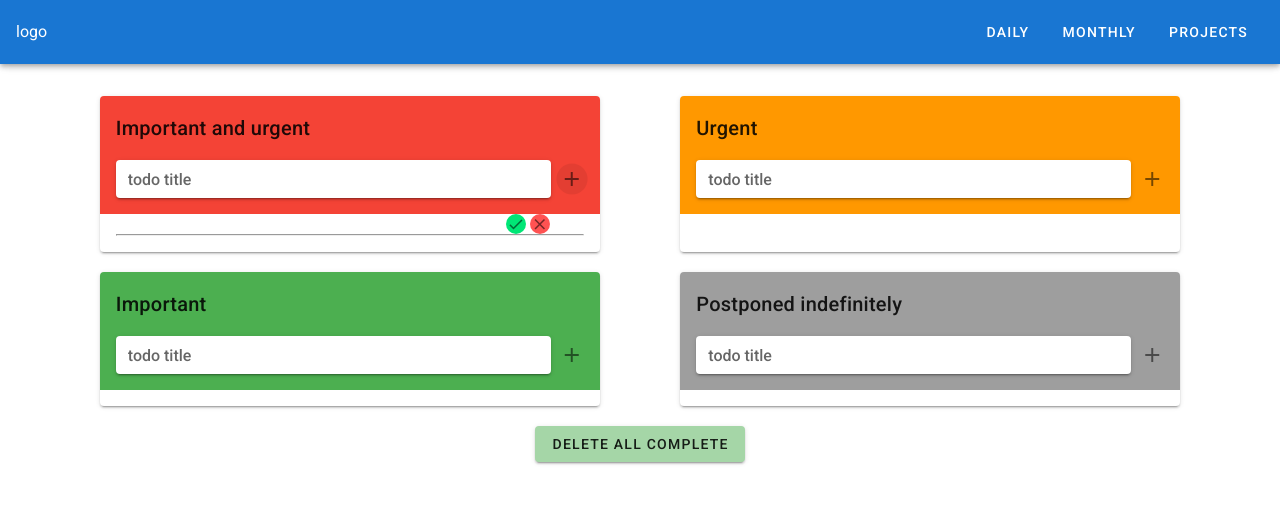
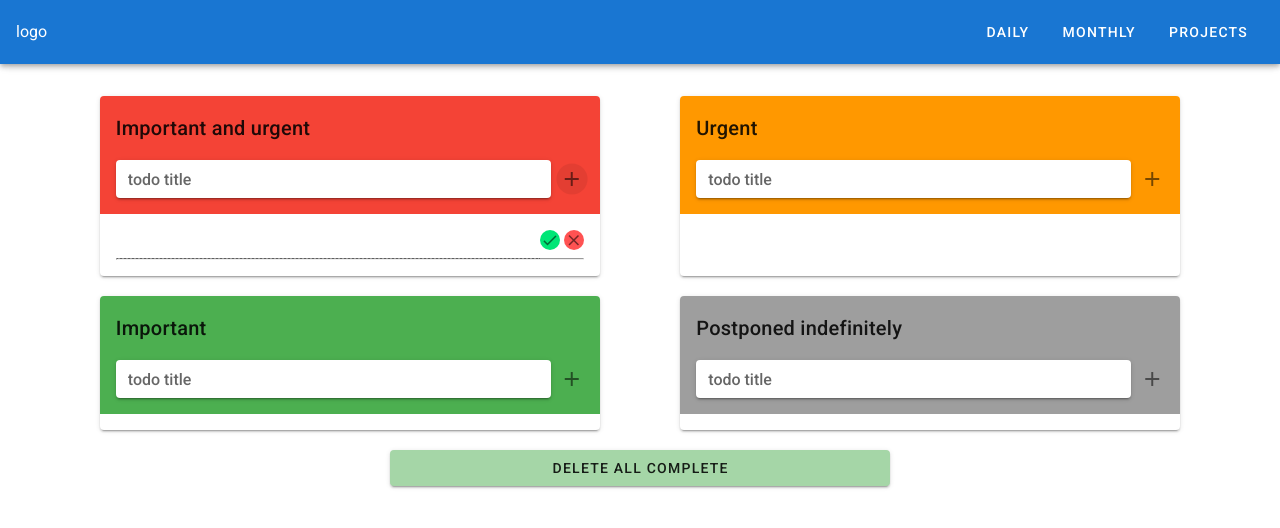
Before and after one commit to tsepo4kin/tsp-to-do-vk, a Vue app: page / in a window 1280 px wide. Both pictures are taken after a click on the button 571 px from the left and 179 px from the top of the page. Shown: the top 528 px of the page. Built offline with nearby package versions, Linux system fonts and the light colour scheme.

Commit message:
add save on localstorage

```diff
--- a/src/App.vue
+++ b/src/App.vue
@@ -11,7 +11,8 @@
           :color="todoList.color"
         />
         <v-btn
-          class="mt-5 mx-auto green lighten-3"
+          class="px-16 mt-5 mx-auto green lighten-3"
+          width="500"
           @click="deleteAllCompleteTasks"
           >delete all complete</v-btn
         >
@@ -21,7 +22,7 @@
 </template>
 
 <script>
-// прикрутить локал сторедж
+// допилить редактирование
 // deleteAllCompleteTasks допилить
 import AppHeader from "./components/AppHeader";
 import TodosList from "./components/TodosList.vue";
--- a/src/components/TodoItem.vue
+++ b/src/components/TodoItem.vue
@@ -1,14 +1,18 @@
 <template>
   <div
-    class="d-flex flex-wrap"
+    class="d-flex flex-wrap mt-2"
     :class="{ green: todo.complete, 'lighten-3': todo.complete }"
+    @dblclick="disabledField = false"
   >
-    <span
-      style="width: 390px"
+    <v-text-field
+      hide-details="true"
+      style="width: 420px; font-size: 18px; font-weight: bold; padding: 0"
       :class="{ 'text-decoration-line-through': todo.complete }"
-      class="title"
-      >{{ todo.title }}</span
+      :value="todo.title"
+      :disabled="disabledField"
+      @blur="editTodo"
     >
+    </v-text-field>
 
     <v-btn
       icon
@@ -37,6 +41,10 @@ export default {
       require: true,
     },
   },
+  data: () => ({
+    disabledField: true,
+    newTodoTitle: null,
+  }),
   methods: {
     deleteTask() {
       this.$emit("deleteTask", this.todo.title);
@@ -44,6 +52,10 @@ export default {
     toggleComplete() {
       this.$emit("toggleComplete", this.todo.title);
     },
+    editTodo() {
+      // this.$emit('editTodo', this.newTodoTitle)
+      console.log(1);
+    },
   },
 };
 </script>
--- a/src/components/TodosList.vue
+++ b/src/components/TodosList.vue
@@ -47,13 +47,21 @@ export default {
     todoTitle: null,
     todos: [],
   }),
+  created() {
+    JSON.parse(localStorage.getItem(this.listName))
+      ? (this.todos = JSON.parse(localStorage.getItem(this.listName)))
+      : (this.todos = []);
+  },
   methods: {
     addTodo() {
+      console.log(this.todos);
       this.todos.push({ title: this.todoTitle, complete: false });
       this.todoTitle = null;
+      localStorage.setItem(this.listName, JSON.stringify(this.todos));
     },
     deleteFromTodos(title) {
       this.todos = this.todos.filter((e) => e.title != title);
+      localStorage.setItem(this.listName, JSON.stringify(this.todos));
     },
     toggleComplete(title) {
       this.todos = this.todos.map((e) => {
@@ -62,6 +70,7 @@ export default {
         }
         return e;
       });
+      localStorage.setItem(this.listName, JSON.stringify(this.todos));
     },
   },
 };
--- a/vue.config.js
+++ b/vue.config.js
@@ -1,5 +1,5 @@
 module.exports = {
   lintOnSave: false,
-
+  // publicPath: "/tsp-to-do-vk/",
   transpileDependencies: ["vuetify"],
 };
```
Also changed, not shown: 1 other file (tests, documents, lock files or other folders).
